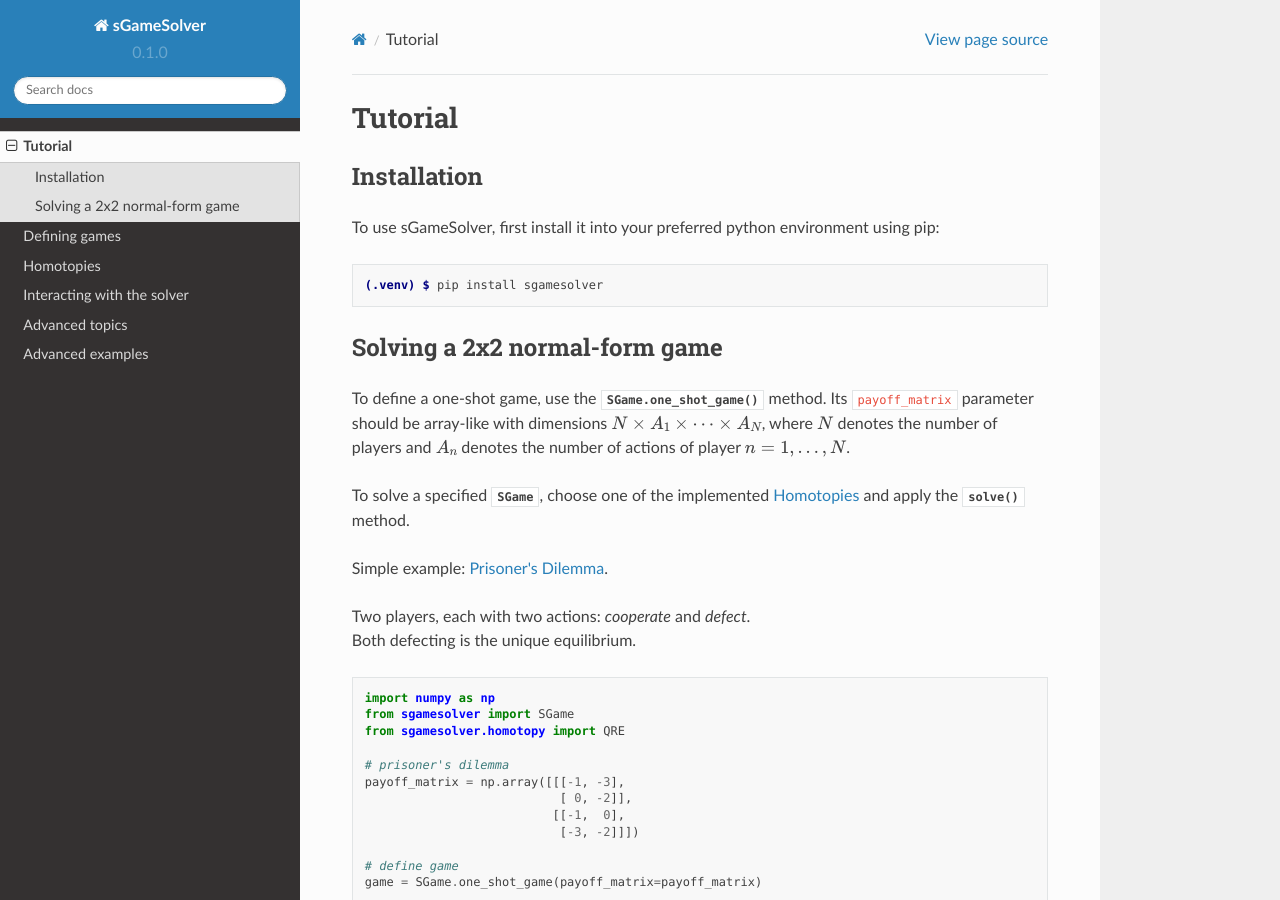
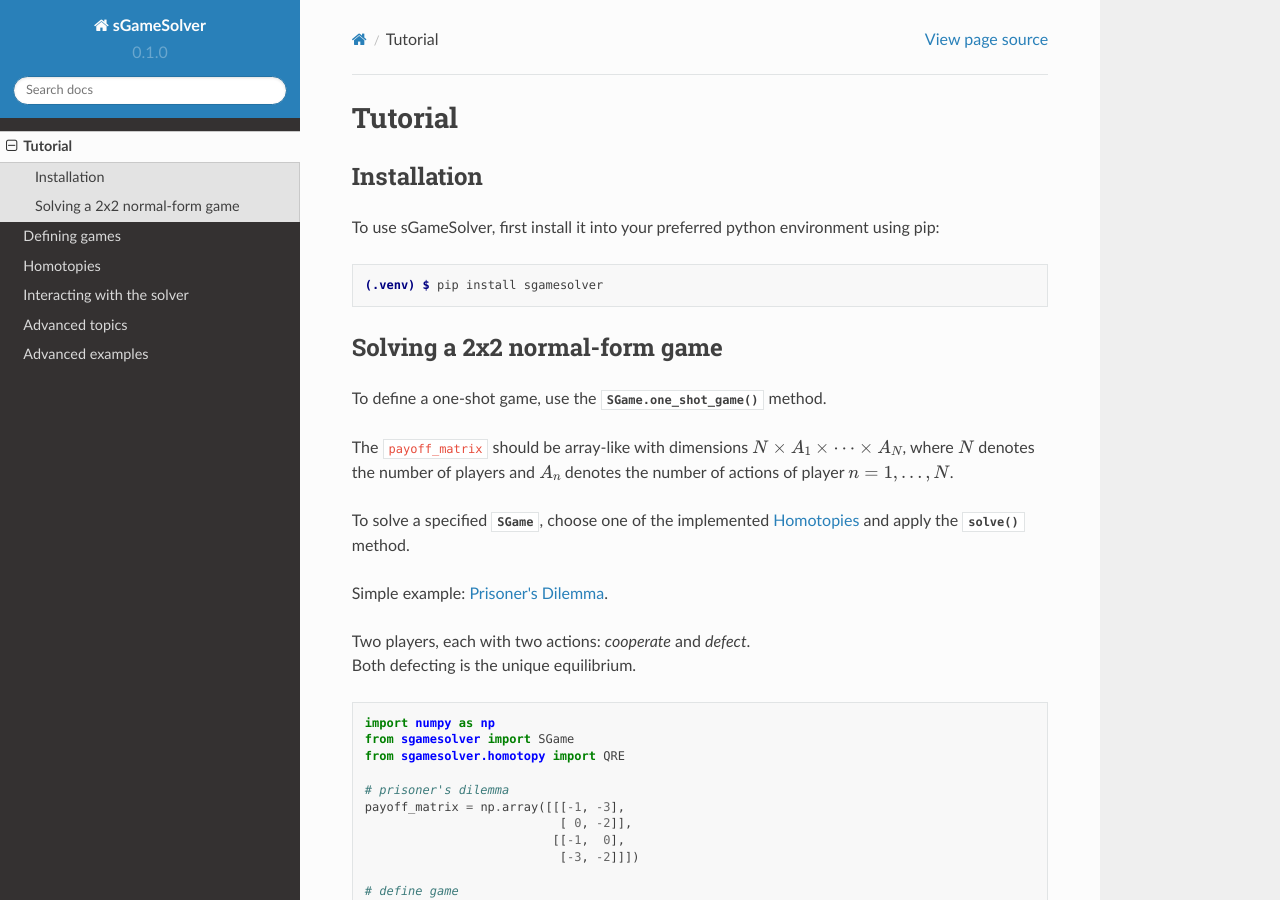
Before and after one commit to seibelsh/sgamesolver, a Sphinx documentation site: the page built from docs/source/tutorial.rst, in a window 1280 px wide and 900 px high. Built offline with Sphinx 7.4.7 and the Read the Docs theme 2.0.0, drawn with Linux system fonts in a browser that asks for light colours.

Commit message:
tutorial finished

```diff
--- a/docs/source/tutorial.rst
+++ b/docs/source/tutorial.rst
@@ -16,7 +16,8 @@ Solving a 2x2 normal-form game
 
 To define a one-shot game, use the
 :py:meth:`SGame.one_shot_game` method.
-Its ``payoff_matrix`` parameter should be array-like with
+
+The ``payoff_matrix`` should be array-like with
 dimensions :math:`N \times A_1 \times \dots \times A_N`,
 where :math:`N` denotes the number of players
 and :math:`A_n` denotes the number of actions of player :math:`n=1,...,N`.
```
